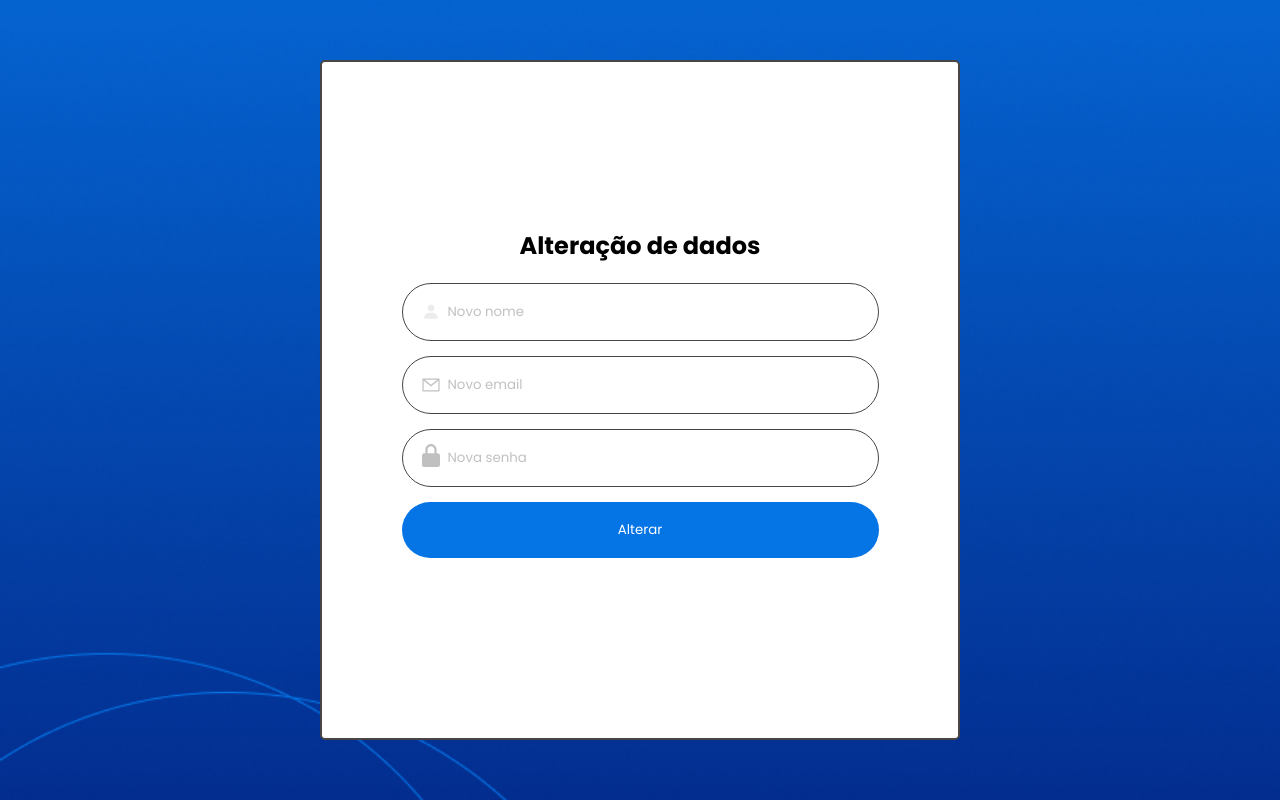
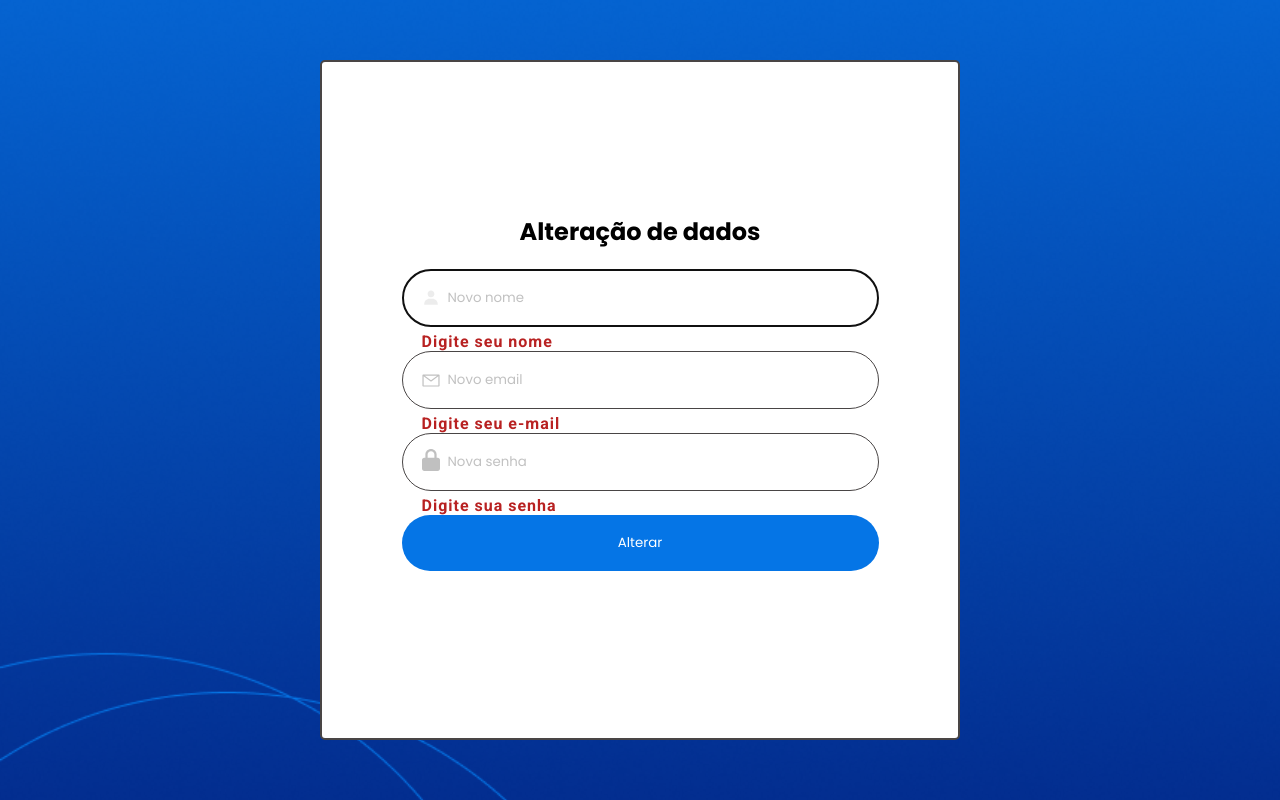
Before and after one commit to jose-ithalo/Clima-Tempo, a React (Create React App) app: page /Edit in a window 1280 px wide. Both pictures are taken after a click on the button "Alterar". Built offline with nearby package versions, Linux system fonts and the light colour scheme.

Commit message:
Aplicação do react-hook-form no formulário

```diff
--- a/src/components/FormEdit/form.tsx
+++ b/src/components/FormEdit/form.tsx
@@ -3,27 +3,51 @@ import userIcon from '../../assets/userIcon.svg';
 import emailIcon from '../../assets/emailIcon.svg';
 import padlock from '../../assets/padlock.svg';
 
+import HookForm from '../../types/hookForm';
+
+import { useForm } from 'react-hook-form';
+import validator from 'validator';
+
 function FormEdit() {
+
+    const { register, handleSubmit, formState: { errors } } = useForm<HookForm>();
+
+    function onSubmit(data: HookForm): void {
+        console.log(data);
+    }
+
+
     return (
         <div className='editCard'>
             <h2>Alteração de dados</h2>
             <form className='formEdit'>
                 <div className='editInput'>
-                    <input type="text" placeholder='Novo nome' />
+                    <input type="text" placeholder='Novo nome' {...register('userName', { required: true })} />
                     <img src={userIcon} alt="Ícone usuário" className='iconInput' />
                 </div>
+                {errors.userName?.type === 'required' && <p className='errorInfo'>Digite seu nome</p>}
 
                 <div className='editInput'>
-                    <input type="text" placeholder='Novo email' />
+                    <input type="text" placeholder='Novo email'
+                        {...register('email', { required: true, validate: (value) => validator.isEmail(value) })} />
                     <img src={emailIcon} alt="Ícone e-mail" className='iconInput iconInputEmail' />
                 </div>
+                {errors.email?.type === 'required' && <p className='errorInfo'>Digite seu e-mail</p>}
+                {errors.email?.type === 'validate' && <p className='errorInfo'>Digite um email válido com @</p>}
 
                 <div className='editInput'>
-                    <input type="password" placeholder='Nova senha' />
+                    <input type="password" placeholder='Nova senha'
+                        {...register('password', { required: true, minLength: 5 })} />
                     <img src={padlock} alt="padlock" className='iconInput' />
                 </div>
+                {errors.password?.type === 'required' && <p className='errorInfo'>Digite sua senha</p>}
 
-                <button className='formButton' type='button'>
+                {
+                    errors.password?.type === 'minLength' &&
+                    <p className='errorInfo'>A senha deve ter no mínimo 5 caracteres</p>
+                }
+
+                <button className='formButton' type='button' onClick={() => handleSubmit(onSubmit)()}>
                     Alterar
                 </button>
             </form>
```
